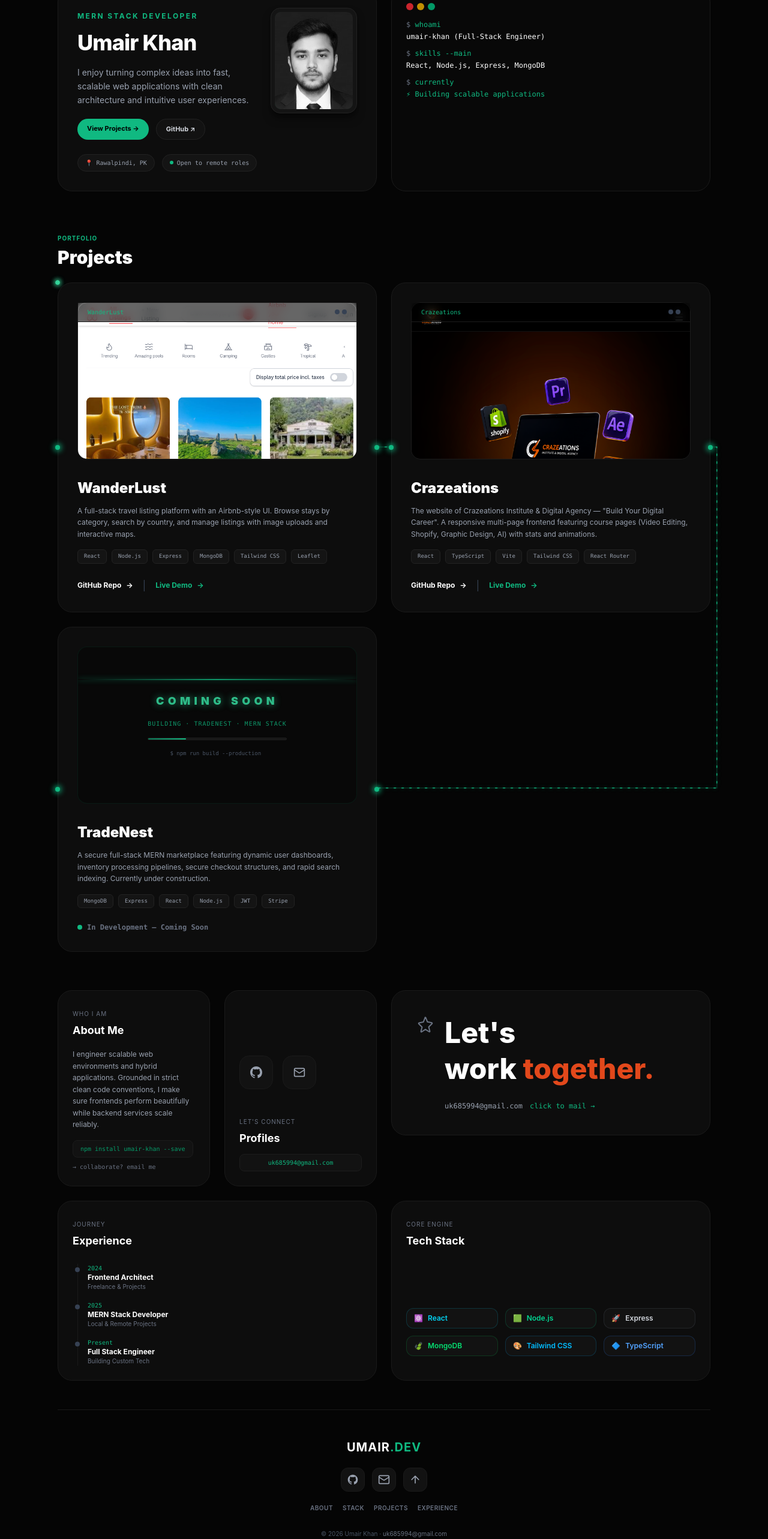
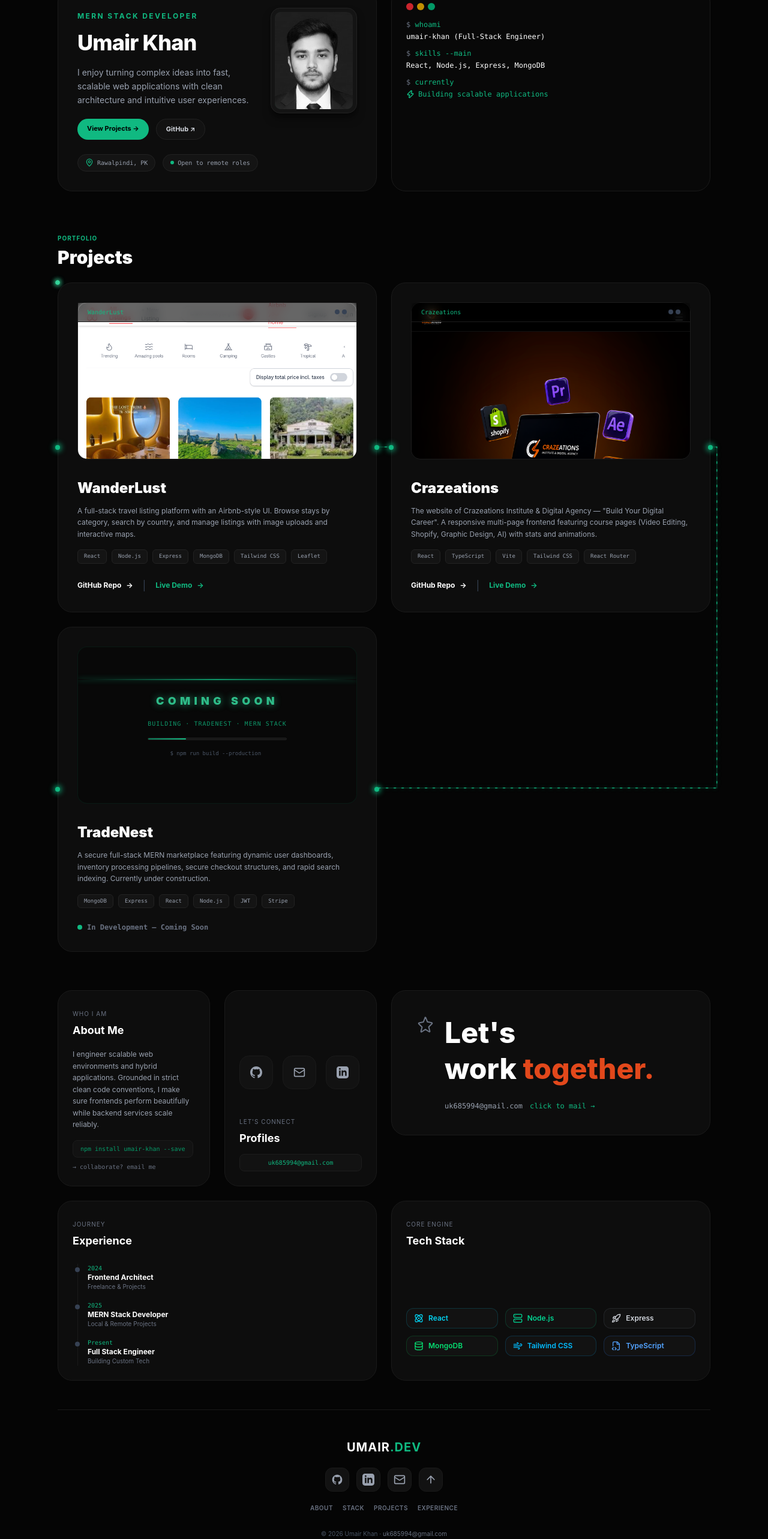
Before and after one commit to 123umair/Portfolio, a React (Vite) app: page / in a window 1280 px wide. Shown: the part 126-2692 px from the top of the page at 60% size. Built offline with nearby package versions, Linux system fonts and the light colour scheme.

Commit message:
Adding the icons and Linkedin

```diff
--- a/src/models/profile.ts
+++ b/src/models/profile.ts
@@ -9,8 +9,7 @@ export const profile = {
   email: 'uk685994@gmail.com',
   location: 'Rawalpindi, PK',
   github: 'https://github.com/123umair',
-  // TODO: add your LinkedIn URL here to show the LinkedIn icon in Profiles card
-  linkedin: null as string | null,
+  linkedin: 'https://www.linkedin.com/in/umair-khan-628ba934a/',
   avatar: '/umair.jpg',
   headline: 'MERN Stack Developer',
   tagline:
--- a/src/models/techStack.ts
+++ b/src/models/techStack.ts
@@ -1,9 +1,9 @@
-/** MODEL: core tech stack chips for the Tech Stack card */
+/** MODEL: core tech stack chips for the Tech Stack card (icons rendered in the view) */
 export const techStack = [
-  { name: 'React', icon: '⚛️', color: 'border-cyan-500/20 text-cyan-400' },
-  { name: 'Node.js', icon: '🟩', color: 'border-emerald-500/20 text-emerald-400' },
-  { name: 'Express', icon: '🚀', color: 'border-gray-500/20 text-gray-300' },
-  { name: 'MongoDB', icon: '🍃', color: 'border-green-500/20 text-green-400' },
-  { name: 'Tailwind CSS', icon: '🎨', color: 'border-sky-500/20 text-sky-400' },
-  { name: 'TypeScript', icon: '🔷', color: 'border-blue-500/20 text-blue-400' },
+  { name: 'React', color: 'border-cyan-500/20 text-cyan-400' },
+  { name: 'Node.js', color: 'border-emerald-500/20 text-emerald-400' },
+  { name: 'Express', color: 'border-gray-500/20 text-gray-300' },
+  { name: 'MongoDB', color: 'border-green-500/20 text-green-400' },
+  { name: 'Tailwind CSS', color: 'border-sky-500/20 text-sky-400' },
+  { name: 'TypeScript', color: 'border-blue-500/20 text-blue-400' },
 ];
--- a/src/views/components/CredentialsCard.tsx
+++ b/src/views/components/CredentialsCard.tsx
@@ -1,5 +1,6 @@
 import React from 'react';
 import { Card } from './Card';
+import { Zap } from 'lucide-react';
 
 export const CredentialsCard: React.FC = () => {
   return (
@@ -22,7 +23,10 @@ export const CredentialsCard: React.FC = () => {
         </div>
         <div>
           <span className="text-gray-500">$</span> <span className="text-[#10b981]">currently</span>
-          <p className="text-[#10b981] mt-1 animate-pulse">⚡ Building scalable applications</p>
+          <p className="text-[#10b981] mt-1 animate-pulse flex items-center gap-1.5">
+            <Zap className="w-3.5 h-3.5" strokeWidth={2.5} />
+            Building scalable applications
+          </p>
         </div>
       </div>
     </Card>
--- a/src/views/components/Footer.tsx
+++ b/src/views/components/Footer.tsx
@@ -28,6 +28,17 @@ export const Footer: React.FC = () => {
         >
           <svg className="w-5 h-5 fill-current" viewBox="0 0 24 24">
             <path d="M12 2C6.477 2 2 6.484 2 12.017c0 4.425 2.865 8.18 6.839 9.504.5.092.682-.217.682-.483 0-.237-.008-.868-.013-1.703-2.782.605-3.369-1.343-3.369-1.343-.454-1.158-1.11-1.466-1.11-1.466-.908-.62.069-.608.069-.608 1.003.07 1.531 1.032 1.531 1.032.892 1.53 2.341 1.088 2.91.832.092-.647.35-1.088.636-1.338-2.22-.253-4.555-1.113-4.555-4.951 0-1.093.39-1.988 1.029-2.688-.103-.253-.446-1.272.098-2.65 0 0 .84-.27 2.75 1.026A9.564 9.564 0 0112 6.844c.85.004 1.705.115 2.504.337 1.909-1.296 2.747-1.027 2.747-1.027.546 1.379.202 2.398.1 2.651.64.7 1.028 1.595 1.028 2.688 0 3.848-2.339 4.695-4.566 4.943.359.309.678.92.678 1.855 0 1.338-.012 2.419-.012 2.747 0 .268.18.58.688.482A10.019 10.019 0 0022 12.017C22 6.484 17.522 2 12 2z" />
+          </svg>
+        </a>
+        <a
+          href={profile.linkedin}
+          target="_blank"
+          rel="noopener noreferrer"
+          aria-label="LinkedIn profile"
+          className="w-10 h-10 rounded-xl bg-[#121212] border border-[#1a1a1a] flex items-center justify-center text-gray-400 hover:text-[#10b981] hover:border-[#10b981]/50 transition-all duration-300"
+        >
+          <svg className="w-5 h-5 fill-current" viewBox="0 0 24 24">
+            <path d="M19 0h-14c-2.761 0-5 2.239-5 5v14c0 2.761 2.239 5 5 5h14c2.762 0 5-2.239 5-5v-14c0-2.761-2.238-5-5-5zm-11 19h-3v-11h3v11zm-1.5-12.268c-.966 0-1.75-.779-1.75-1.75s.784-1.75 1.75-1.75 1.75.779 1.75 1.75-.784 1.75-1.75 1.75zm13.5 12.268h-3v-5.604c0-3.368-4-3.113-4 0v5.604h-3v-11h3v1.765c1.396-2.586 7-2.777 7 2.476v6.759z" />
           </svg>
         </a>
         <a
--- a/src/views/components/HeroCard.tsx
+++ b/src/views/components/HeroCard.tsx
@@ -1,6 +1,7 @@
 import React from 'react';
 import { Card } from './Card';
 import { profile } from '../../models/profile';
+import { MapPin } from 'lucide-react';
 
 export const HeroCard: React.FC = () => {
   return (
@@ -47,8 +48,9 @@ export const HeroCard: React.FC = () => {
 
       {/* Bottom Badges */}
       <div className="flex gap-3 mt-6 flex-wrap">
-        <span className="text-[10px] bg-[#141414] border border-[#222] px-3 py-1.5 rounded-full text-gray-400 font-mono">
-          📍 {profile.location}
+        <span className="text-[10px] bg-[#141414] border border-[#222] px-3 py-1.5 rounded-full text-gray-400 font-mono flex items-center gap-1.5">
+          <MapPin className="w-3.5 h-3.5 text-[#10b981]" strokeWidth={2} />
+          {profile.location}
         </span>
         <span className="text-[10px] bg-[#141414] border border-[#222] px-3 py-1.5 rounded-full text-gray-400 font-mono flex items-center gap-1.5">
           <span className="w-1.5 h-1.5 rounded-full bg-[#10b981] animate-pulse" />
--- a/src/views/components/ServicesCard.tsx
+++ b/src/views/components/ServicesCard.tsx
@@ -1,6 +1,25 @@
 import React from 'react';
 import { Card } from './Card';
 import { techStack } from '../../models/techStack';
+import {
+  Atom,
+  Server,
+  Rocket,
+  Database,
+  Wind,
+  FileCode2,
+  type LucideIcon,
+} from 'lucide-react';
+
+/** Icon per tech — real SVG icons instead of emojis */
+const techIcons: Record<string, LucideIcon> = {
+  React: Atom,
+  'Node.js': Server,
+  Express: Rocket,
+  MongoDB: Database,
+  'Tailwind CSS': Wind,
+  TypeScript: FileCode2,
+};
 
 export const ServicesCard: React.FC = () => {
   return (
@@ -11,15 +30,18 @@ export const ServicesCard: React.FC = () => {
       </div>
 
       <div className="grid grid-cols-2 sm:grid-cols-3 gap-3 my-4">
-        {techStack.map((tech) => (
-          <div
-            key={tech.name}
-            className={`flex items-center gap-2 px-3 py-2 rounded-xl bg-[#121212] border ${tech.color} text-xs font-semibold hover:bg-[#1a1a1a] hover:-translate-y-0.5 transition-all duration-300`}
-          >
-            <span>{tech.icon}</span>
-            <span>{tech.name}</span>
-          </div>
-        ))}
+        {techStack.map((tech) => {
+          const Icon = techIcons[tech.name] ?? FileCode2;
+          return (
+            <div
+              key={tech.name}
+              className={`flex items-center gap-2 px-3 py-2 rounded-xl bg-[#121212] border ${tech.color} text-xs font-semibold hover:bg-[#1a1a1a] hover:-translate-y-0.5 transition-all duration-300`}
+            >
+              <Icon className="w-4 h-4 shrink-0" strokeWidth={2} />
+              <span className="truncate">{tech.name}</span>
+            </div>
+          );
+        })}
       </div>
     </Card>
   );
```
